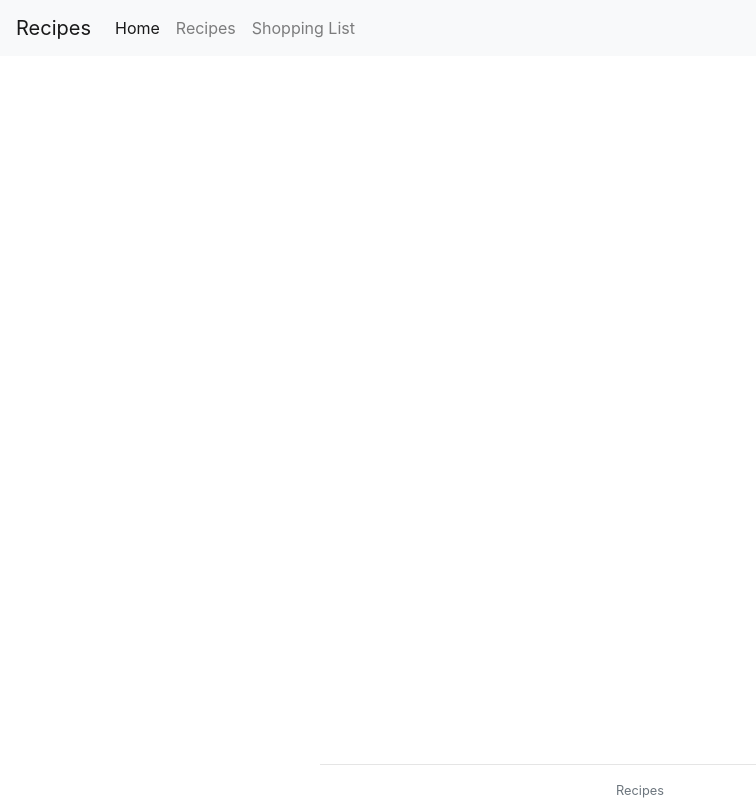
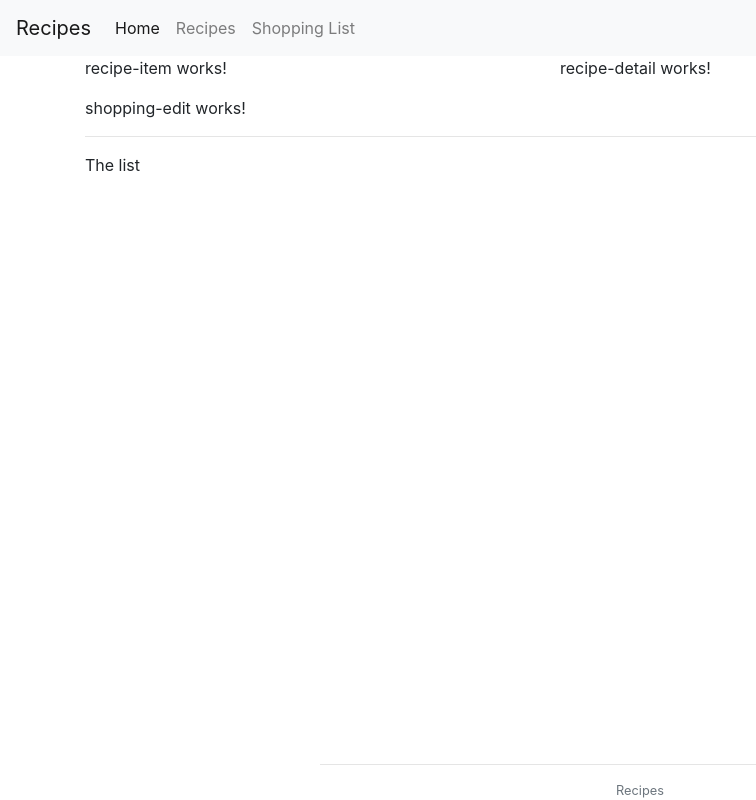
Before and after one commit to codezombies/recipes, an Angular app: page / in a window 1280 px wide. Shown: the whole page, without its empty margins (0-756 px from the left). Built offline with nearby package versions, Linux system fonts and the light colour scheme.

Commit message:
recipes-1 create overall template structure

```diff
--- a/src/app/app.component.html
+++ b/src/app/app.component.html
@@ -1,6 +1,11 @@
 <!--The content below is only a placeholder and can be replaced.-->
 <app-header></app-header>
 <div class="container">
-
+  <div class="row">
+    <div class="col-md-12">
+      <app-recipes></app-recipes>
+      <app-shopping-list></app-shopping-list>
+    </div>
+  </div>
 </div>
 <app-footer></app-footer>
--- a/src/app/recipes/recipes.component.html
+++ b/src/app/recipes/recipes.component.html
@@ -1,3 +1,8 @@
-<p>
-  recipes works!
-</p>
+<div class="row">
+  <div class="col-md-5">
+    <app-recipe-list></app-recipe-list>
+  </div>
+  <div class="col-md-7">
+    <app-recipe-detail></app-recipe-detail>
+  </div>
+</div>
--- a/src/app/recipes/recipes/recipe-list/recipe-list.component.html
+++ b/src/app/recipes/recipes/recipe-list/recipe-list.component.html
@@ -1,3 +1 @@
-<p>
-  recipe-list works!
-</p>
+<app-recipe-item></app-recipe-item>
--- a/src/app/shopping-list/shopping-list.component.html
+++ b/src/app/shopping-list/shopping-list.component.html
@@ -1,3 +1,7 @@
-<p>
-  shopping-list works!
-</p>
+<div class="row">
+  <div class="col-sm-12">
+    <app-shopping-edit></app-shopping-edit>
+    <hr />
+    The list
+  </div>
+</div>
```
